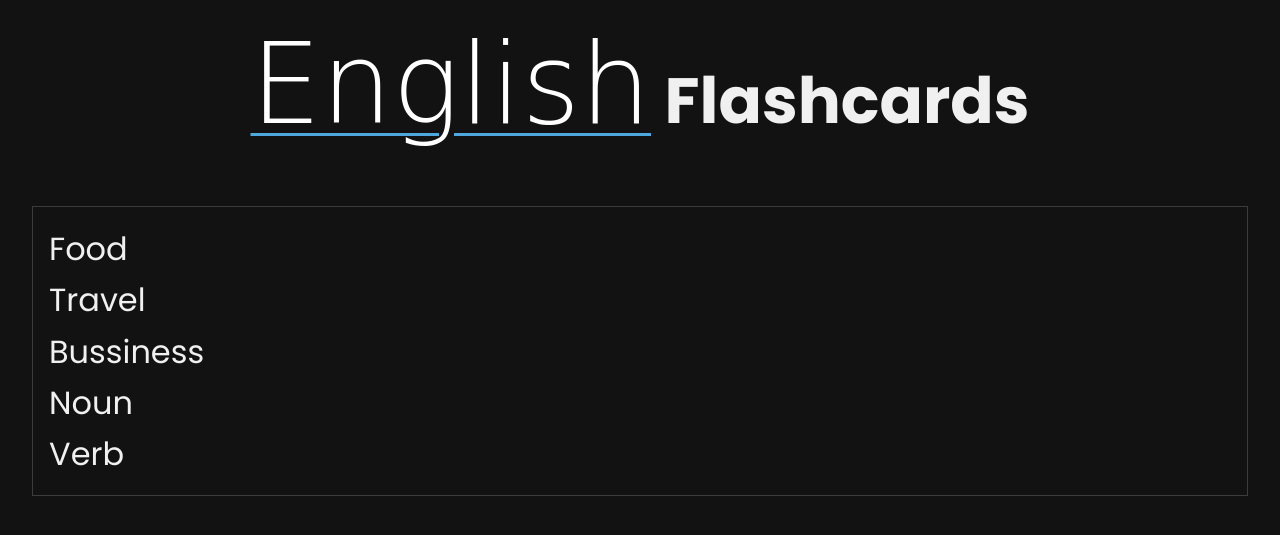
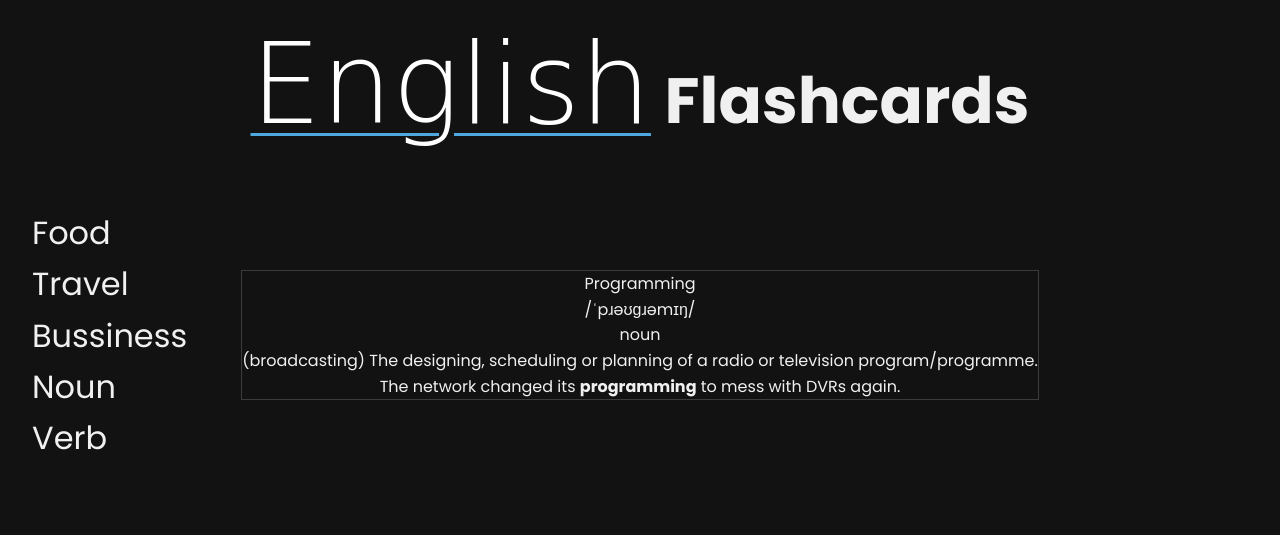
Before and after one commit to Hadevsh/Glossful, a Flask app: page /flashcards in a window 1280 px wide. Shown: the part 65-600 px from the top of the page. Run offline with Flask 3, Linux system fonts and the light colour scheme; some web fonts are replaced.

Commit message:
Add flash card content

```diff
--- a/app/static/css/flashcards.css
+++ b/app/static/css/flashcards.css
@@ -15,13 +15,22 @@ h1 span {
 
 /* Main content container */
 .container {
-    border: 1px solid var(--color-border);
+    display: flex;
+    justify-content: center;
+    align-items: center;
     padding: 1rem;
     margin: 2rem;
+    margin-top: 5rem;
 }
 
 .categories {
+    position: absolute;
     font-size: 2rem;
-    left: 1rem;
+    left: 0;
+    margin: 2rem;
     text-align: left;
 }
+
+.card {
+    border: 1px solid var(--color-border);
+}
--- a/app/templates/flashcards.html
+++ b/app/templates/flashcards.html
@@ -17,6 +17,15 @@
     <div class="card">
         <!-- Generate dynamically -->
         <!-- Placeholders: -->
+        <p class="word">Programming</p>
+        <p class="pronunciation">/ˈpɹəʊɡɹəmɪŋ/</p>
+        <p class="type">noun</p>
+        <!-- There can be multiple definitions -->
+        <p class="definition">
+            <!-- Multiple definitions genereated dynamically -->
+            (broadcasting) The designing, scheduling or planning of a radio or television program/programme.
+        </p>
+        <p class="sentence">The network changed its <b>programming</b> to mess with DVRs again.</p>
     </div>
 </div>
 {% endblock %}
```
